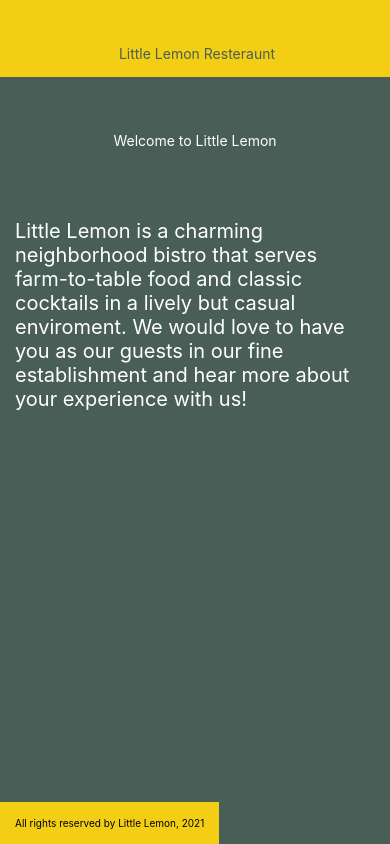
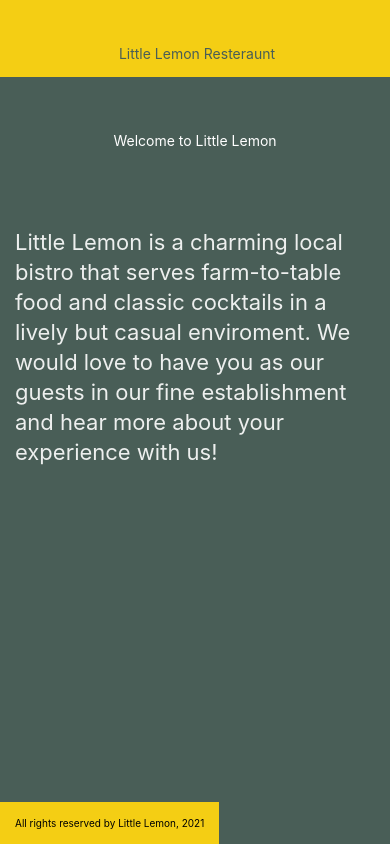
Before and after one commit to lougoncharenko/little-lemon-app, a React Native app: screen / in a window 390 px wide. Built offline with nearby package versions, Linux system fonts and the light colour scheme.

Commit message:
added some more text to welcome content

```diff
--- a/components/WelcomeMessage.js
+++ b/components/WelcomeMessage.js
@@ -6,7 +6,7 @@ export default function WelcomeMessage() {
         <Text style={styles.WelcomeMessageText}>Welcome to Little Lemon</Text>
         <View style={styles.WelcomeMessageContent}>
             <Text style={styles.WelcomeMessageContentText}>
-                Little Lemon is a charming neighborhood bistro that
+                Little Lemon is a charming local bistro that
                 serves farm-to-table food and classic cocktails in a
                 lively but casual enviroment. We would love to have you
                 as our guests in our fine establishment and hear more
@@ -34,7 +34,9 @@ export default function WelcomeMessage() {
         padding: 15,
     },
     WelcomeMessageContentText: {
-        color: 'white',
-        fontSize: 20,
+        color: '#EDEFEE',
+        fontSize: 22,
+        marginVertical: 8,
+        lineHeight: 30,
     }
   });
```
